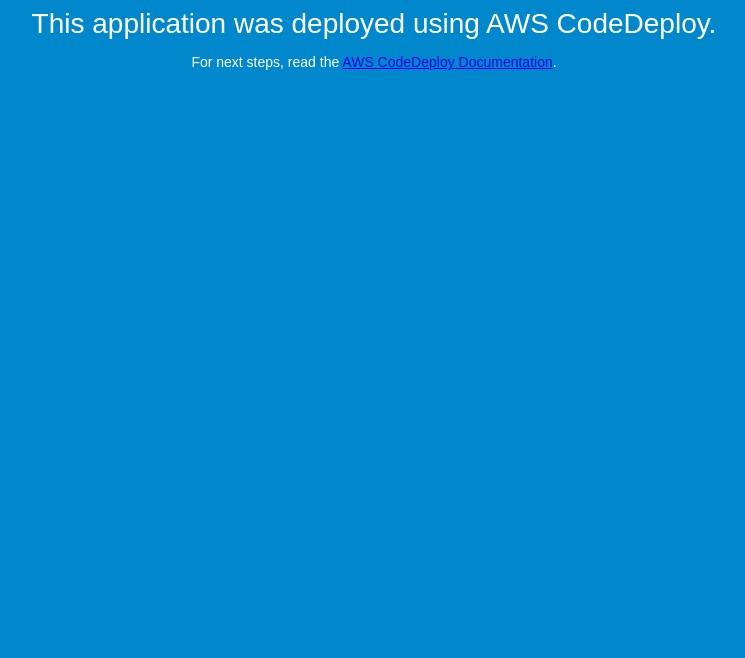
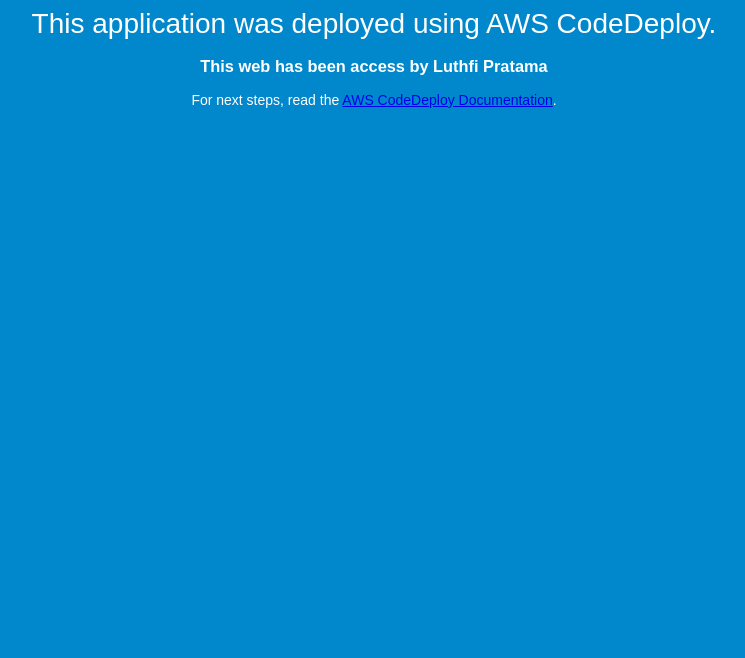
Before and after one commit to luthfipratama/fga-code-deploy, a plain HTML site: page index.html in a window 1280 px wide. Shown: the part 142-800 px from the top of the page, without its empty margins (266-1011 px from the left). Drawn offline with Linux system fonts and the light colour scheme.

Commit message:
Update index.html

```diff
--- a/index.html
+++ b/index.html
@@ -28,6 +28,7 @@
   <div align="center">
     <h1>Congratulations</h1>
     <h2>This application was deployed using AWS CodeDeploy.</h2>
+    <h3>This web has been access by Luthfi Pratama</h2>
     <p>For next steps, read the <a href="http://aws.amazon.com/documentation/codedeploy">AWS CodeDeploy Documentation</a>.</p>
   </div>
 </body>
```
